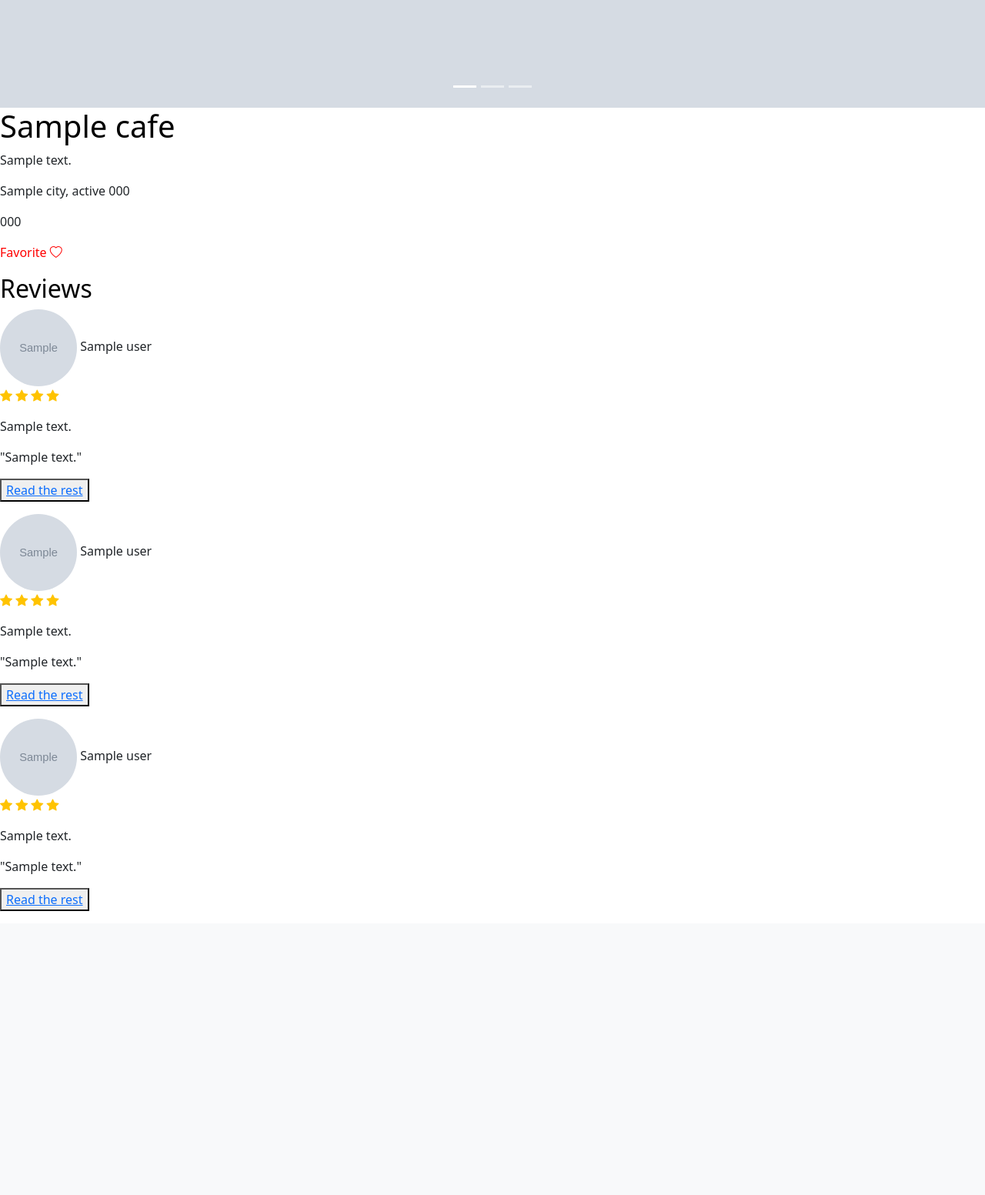
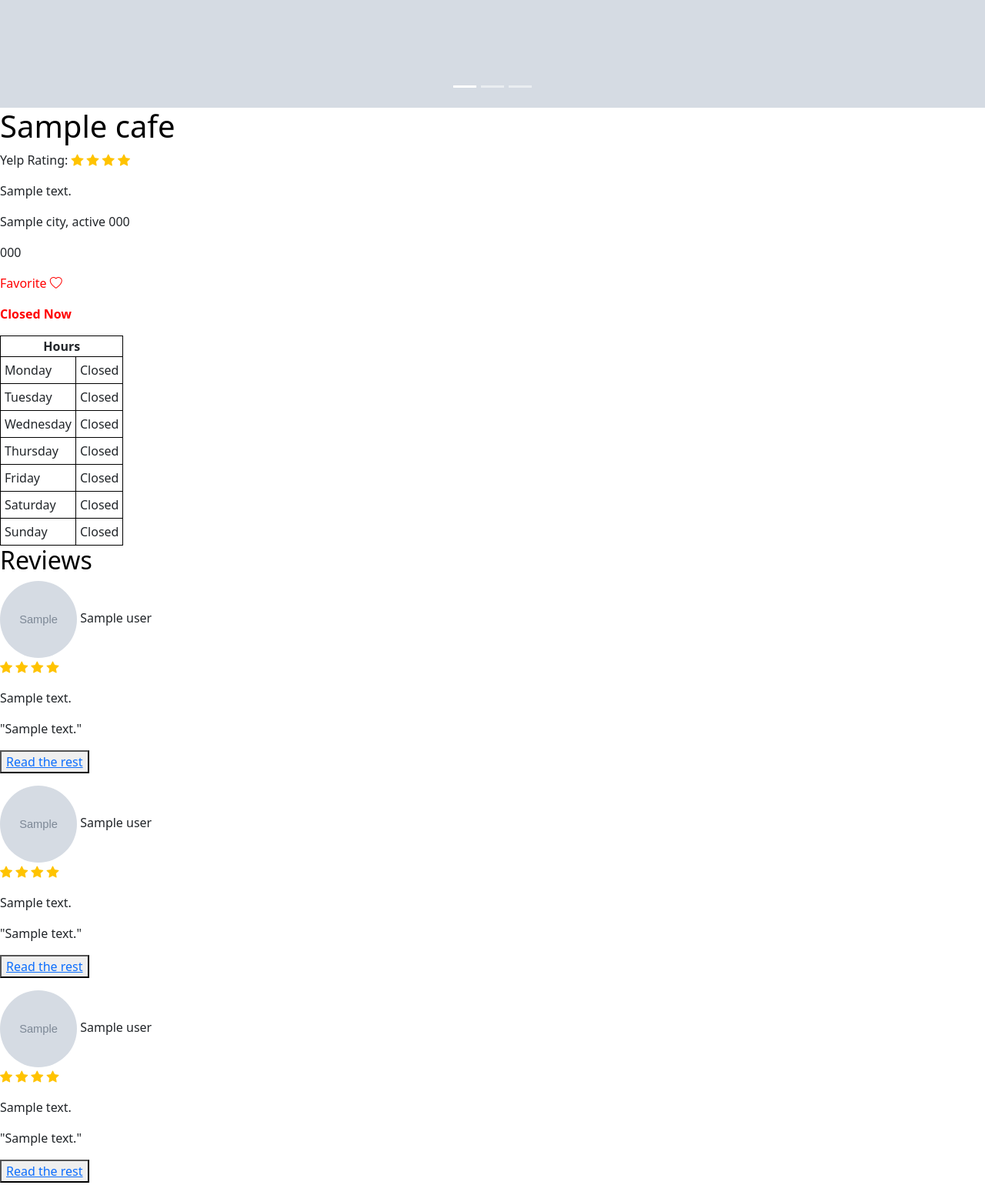
Before and after one commit to vlopeznadal/hackbright-project, a Flask app: template templates/details.html in a window 1280 px wide. Shown: the part 876-2429 px from the top of the page at 77% size. Before the commit the page ends 2060 px from the top, so only its background shows below. Run offline with Flask 2, Linux system fonts and the light colour scheme; the template is opened without the code that fills it: most values are stand-ins (such as "Sample title", 1, 10 or a date in 2020); grey boxes marked "Sample" are stand-in pictures; data that the repository does not hold is empty; some libraries are stand-ins or nearby versions.

Commit message:
Display cafe hours and whether open now

```diff
--- a/templates/details.html
+++ b/templates/details.html
@@ -30,12 +30,47 @@
     </button>
   </div>
   <h1>{{ cafe.name }}</h1>
+  <p>Yelp Rating:
+  {% for s in range(cafe.rating|round|int) %}
+    <i class="bi bi-star-fill"></i>
+  {% endfor %}
+  {% if cafe.rating - cafe.rating|round|int == 0.5 %}
+    <i class="bi bi-star-half"></i>
+  {% endif %}
+  </p>
   <p>{{ cafe.location.address1 }}</p>
   <p>{{ cafe.location.city }}, {{ cafe.location.state }} {{ cafe.location.zip_code }}</p>
   <p>{{ cafe.display_phone }}</p>
   <p id="favorite">Favorite <i id="heart" class="bi bi-heart"></i></p>
+  <table>
+    <thead>
+      <tr>
+        <th colspan="2">Hours</th>
+      </tr>
+    </thead>
+    <tbody>
+    {% set day = ["Monday", "Tuesday", "Wednesday", "Thursday", "Friday", "Saturday", "Sunday"] %}
+    {% for h in range(day|length) %}
+      {% if h in hours %}
+      <tr>
+        <td>{{ day[h] }}</td>
+        <td>{{ hours[h][0]}} - {{ hours[h][1] }}</td>
+      </tr>
+      {% else %}
+      <tr>
+        <td>{{ day[h] }}</td>
+        <td>Closed</td>
+      </tr>
+    {% endif %}
+  {% endfor %}
 
-
+  {% if hours[7] == True %}
+  <p class="hours-state">Open Now</p>
+  {% else %}
+  <p class="hours-state">Closed Now</p>
+  {% endif %}
+  </tbody>
+</table>
   <h2>Reviews</h2>
   {% for i in range(3) %}
   <div class="reviewer">
```
